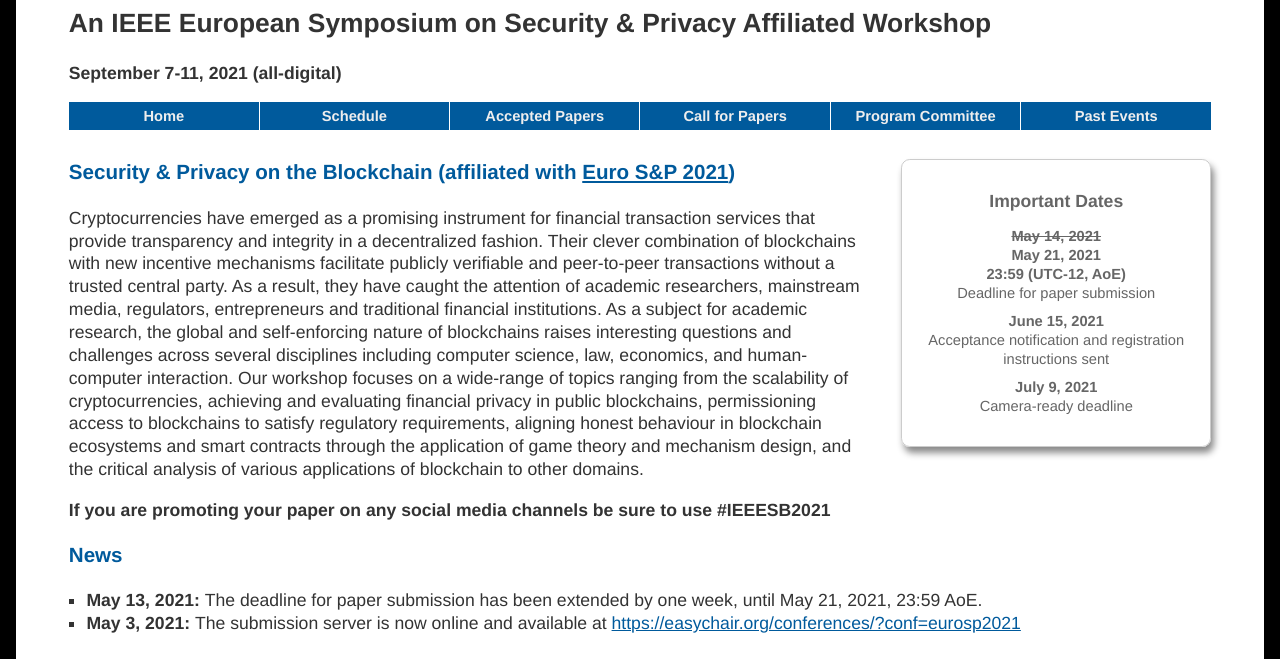
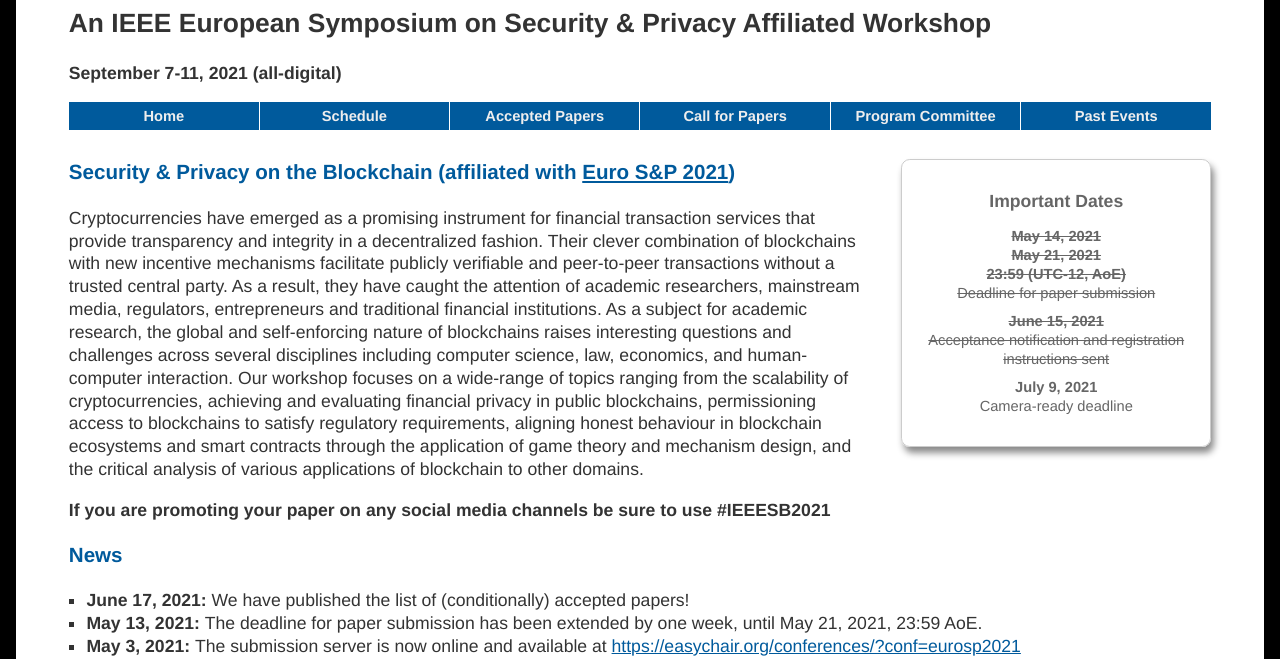
Before and after one commit to ieeesb21-web/ieeesb21-web.github.io, a plain HTML site: page index.html in a window 1280 px wide. Shown: the part 121-780 px from the top of the page. Drawn offline with Linux system fonts and the light colour scheme.

Commit message:
add news, update dates

```diff
--- a/index.html
+++ b/index.html
@@ -161,14 +161,14 @@
           <dl>
             <dt class="">
                 <s>May 14, 2021</s><br>
-                May 21, 2021<br>
+                <s>May 21, 2021<br>
                 23:59 (UTC-12, AoE)
             </dt>
             <dd>
                 Deadline for paper submission<br>
             </dd>
             <dt class="">June 15, 2021</dt>
-            <dd>Acceptance notification and registration instructions sent</dd>
+            <dd>Acceptance notification and registration instructions sent</dd></s>
             <dt class=""> July 9, 2021</dt>
             <dd>Camera-ready deadline</dd>
           </dl>
@@ -209,6 +209,7 @@
     <section>
       <h3 id="schedule">News</h3>
       <ul>
+        <li><b>June 17, 2021: </b>We have published the list of (conditionally) accepted papers!</li>
         <li><b>May 13, 2021: </b>The deadline for paper submission has been extended by one week, until May 21, 2021, 23:59 AoE.</li>
         <li><b>May 3, 2021: </b>The submission server is now online and available at <a href="https://easychair.org/conferences/?conf=eurosp2021">https://easychair.org/conferences/?conf=eurosp2021</a></li>
       </ul>
```
